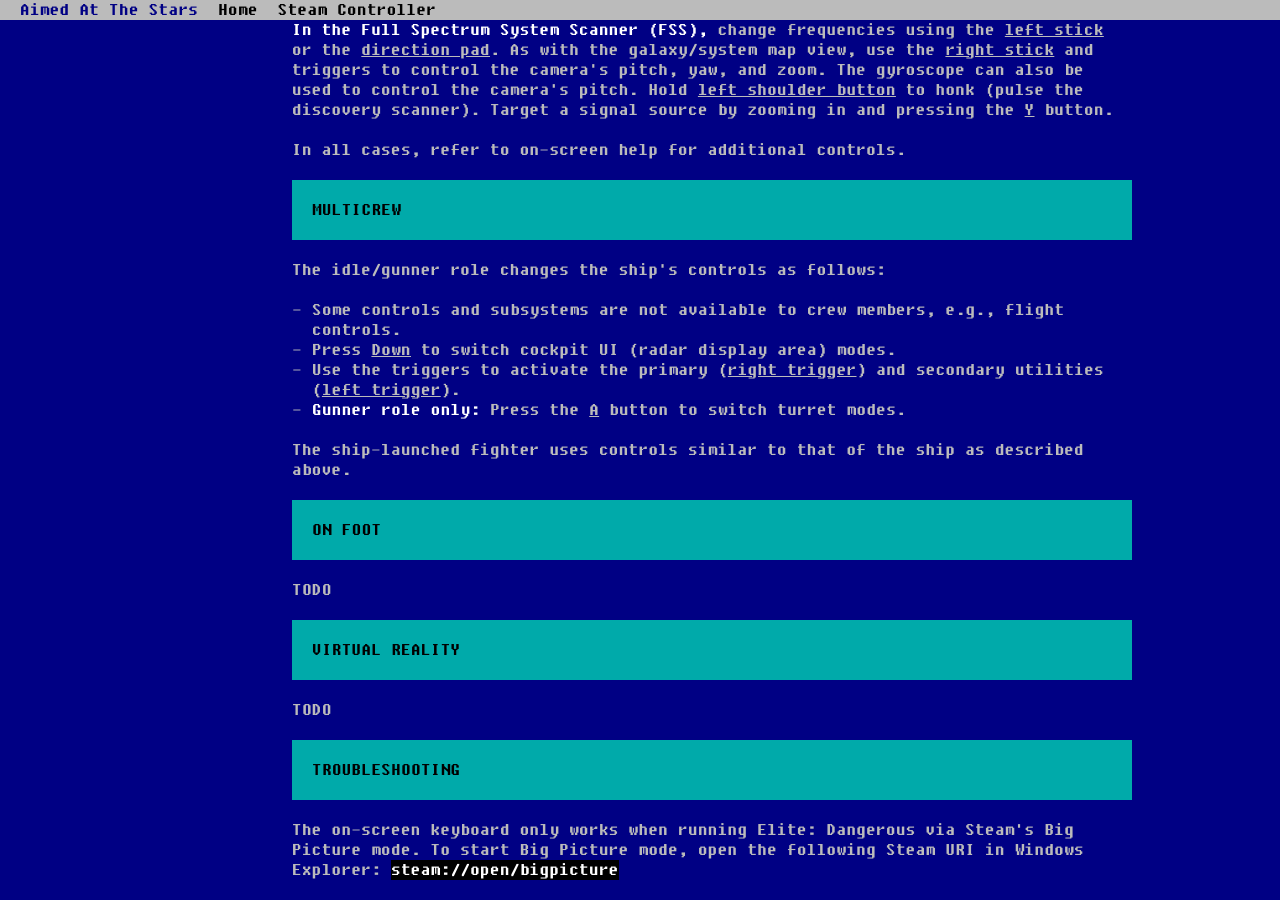
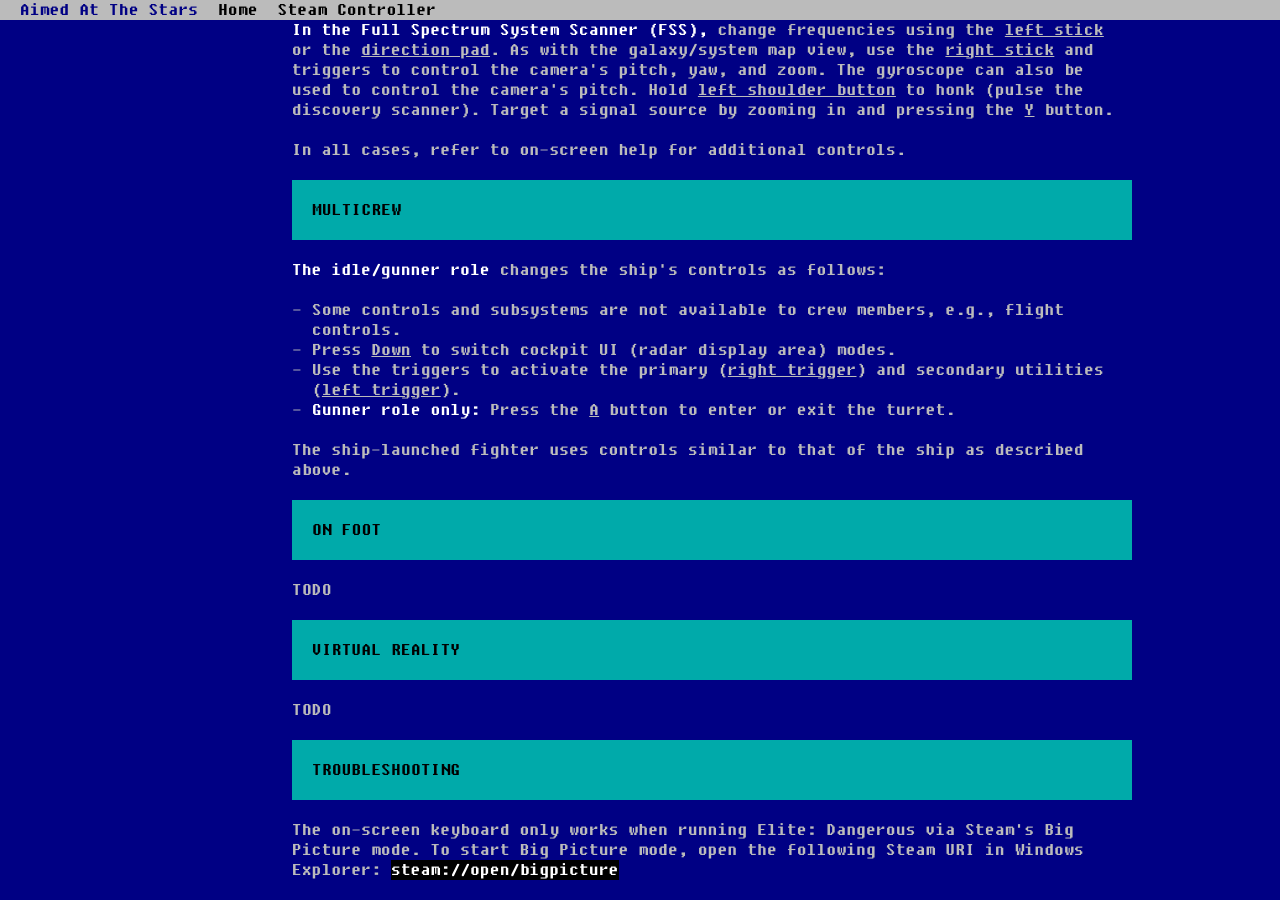
Before and after one commit to irtnog/aimedatthestars.org, a Jekyll site: the page built from bafpm/index.html, in a window 1280 px wide and 900 px high, scrolled down 3424 px. Built offline with Jekyll 4.4.1, drawn with Linux system fonts in a browser that asks for light colours.

Commit message:
feat(bafpm): tweak gunner role instructions

```diff
--- a/bafpm/index.html
+++ b/bafpm/index.html
@@ -142,12 +142,12 @@
         <div class="page-header">
           <h1>Multicrew</h1>
         </div>
-        <p>The idle/gunner role changes the ship's controls as follows:</p>
+        <p><strong>The idle/gunner role</strong> changes the ship's controls as follows:</p>
         <ul class="cardinal">
           <li>Some controls and subsystems are not available to crew members, e.g., flight controls.</li>
           <li>Press <u>Down</u> to switch cockpit UI (radar display area) modes.</li>
           <li>Use the triggers to activate the primary (<u>right trigger</u>) and secondary utilities (<u>left trigger</u>).</li>
-          <li><strong>Gunner role only:</strong> Press the <u>A</u> button to switch turret modes.</li>
+          <li><strong>Gunner role only:</strong> Press the <u>A</u> button to enter or exit the turret.</li> <!-- TODO aim turret with left stick or gyro -->
         </ul>
         <p>The ship-launched fighter uses controls similar to that of the ship as described above.</p>
       </section>
```
